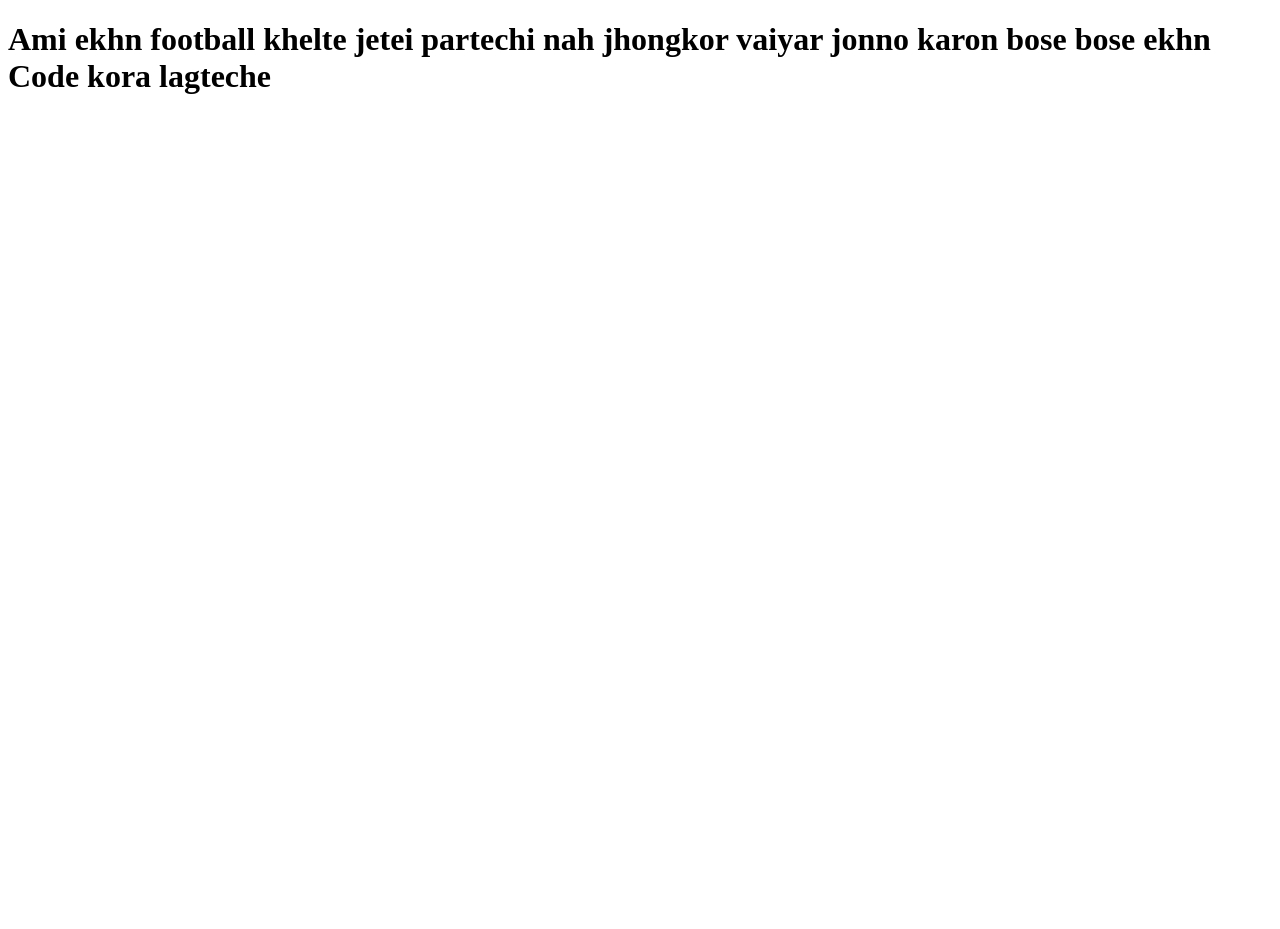
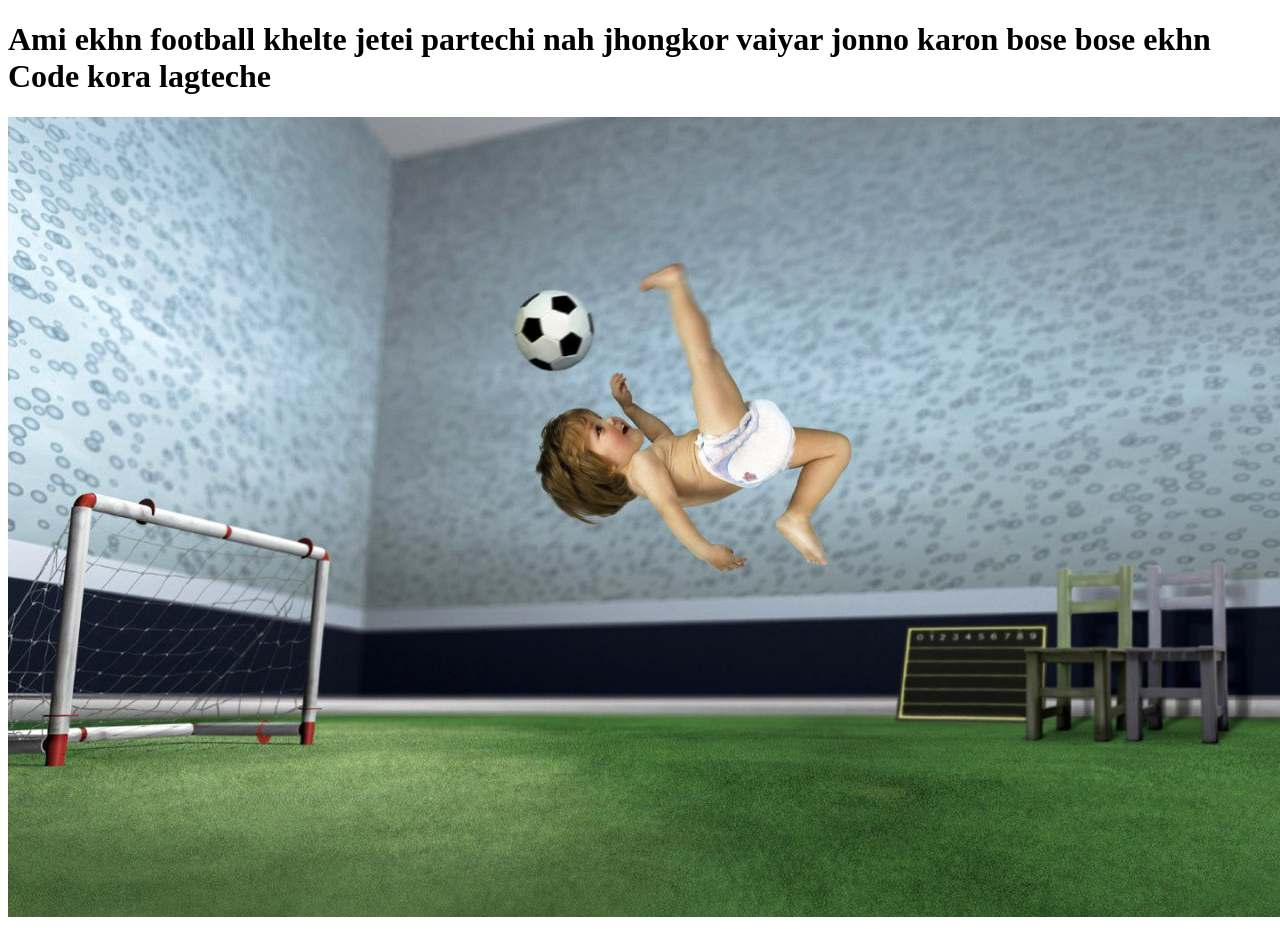
Before and after one commit to BappySheikh1/my-first-repo, a plain HTML site: page index.html in a window 1280 px wide. Before the commit the page ends 800 px from the top, so only its background shows below. Drawn offline with Linux system fonts and the light colour scheme.

Commit message:
image added

```diff
--- a/index.html
+++ b/index.html
@@ -8,5 +8,6 @@
 </head>
 <body>
   <h1>Ami ekhn football khelte jetei partechi nah jhongkor vaiyar jonno karon bose bose ekhn Code kora lagteche</h1>
+  <img src="img/download HD wallpapers for android tabletsValentines Day.jpg" alt="">
 </body>
 </html>
```
Also changed, not shown: img/Funny Latest HD Wallpapers Download New HD Wallpapers.jpg (added), img/download HD wallpapers for android tabletsValentines Day.jpg (added).
